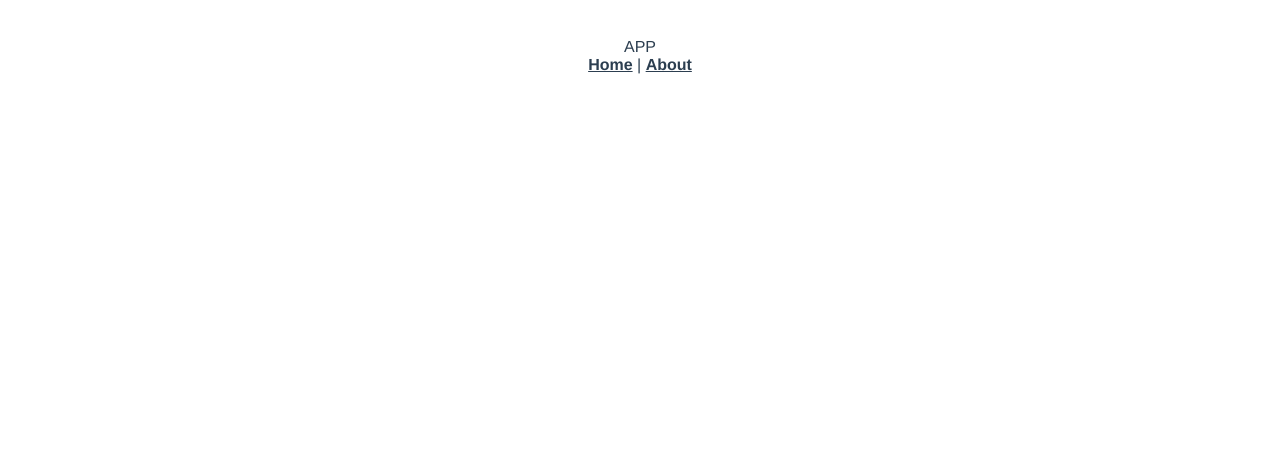
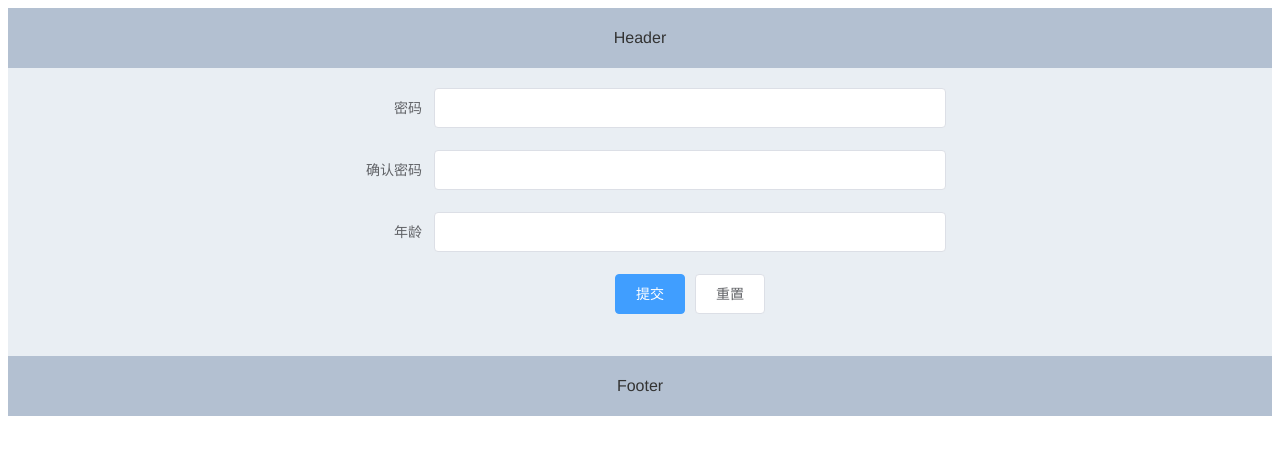
Before and after one commit to BPLSL/onlineLearningClient, a Vue app: page /login in a window 1280 px wide. Shown: the top 454 px of the page. Built offline with nearby package versions, Linux system fonts and the light colour scheme.

Commit message:
登录界面框架

```diff
--- a/package.json
+++ b/package.json
@@ -10,6 +10,7 @@
   },
   "dependencies": {
     "core-js": "^3.6.5",
+    "element-ui": "^2.15.1",
     "vue": "^2.6.11",
     "vue-router": "^3.2.0",
     "vuex": "^3.4.0"
--- a/src/App.vue
+++ b/src/App.vue
@@ -1,11 +1,11 @@
 <template>
   <div id="app">
-    <div id="nav">
-      APP
+    <!-- <div id="nav">
       <br/>
       <router-link to="/">Home</router-link> |
-      <router-link to="/about">About</router-link>
-    </div>
+      <router-link to="/about">About</router-link> |
+      <router-link to="/login">Login</router-link>
+    </div> -->
     <router-view/>
   </div>
 </template>
--- /dev/null
+++ b/src/components/Login.vue
@@ -0,0 +1,140 @@
+<template>
+    <div id="div">
+
+        <el-container>
+            <el-header>Header</el-header>
+            <el-main>
+                <el-row type="flex" justify="center">
+                    <el-col :span="6"><div class="grid-content bg-purple"></div></el-col>
+                    <el-col :span="12">
+                        <div class="grid-content">
+                            <el-form :model="ruleForm" status-icon :rules="rules" ref="ruleForm" label-width="100px" class="demo-ruleForm">
+                                <el-form-item label="密码" prop="pass">
+                                    <el-input type="password" v-model="ruleForm.pass" autocomplete="off"></el-input>
+                                </el-form-item>
+                                <el-form-item label="确认密码" prop="checkPass">
+                                    <el-input type="password" v-model="ruleForm.checkPass" autocomplete="off"></el-input>
+                                </el-form-item>
+                                <el-form-item label="年龄" prop="age">
+                                    <el-input v-model.number="ruleForm.age"></el-input>
+                                </el-form-item>
+                                <el-form-item>
+                                    <el-button type="primary" @click="submitForm('ruleForm')">提交</el-button>
+                                    <el-button @click="resetForm('ruleForm')">重置</el-button>
+                                </el-form-item>
+                            </el-form>
+
+                        </div></el-col>
+                    <el-col :span="6"><div class="grid-content bg-purple">&nbsp;</div></el-col>
+                </el-row>
+
+            </el-main>
+            <el-footer>Footer</el-footer>
+        </el-container>
+
+    </div>
+</template>
+
+<script>
+export default {
+  name: 'Login',
+  data() {
+      var checkAge = (rule, value, callback) => {
+        if (!value) {
+          return callback(new Error('年龄不能为空'));
+        }
+        setTimeout(() => {
+          if (!Number.isInteger(value)) {
+            callback(new Error('请输入数字值'));
+          } else {
+            if (value < 18) {
+              callback(new Error('必须年满18岁'));
+            } else {
+              callback();
+            }
+          }
+        }, 1000);
+      };
+      var validatePass = (rule, value, callback) => {
+        if (value === '') {
+          callback(new Error('请输入密码'));
+        } else {
+          if (this.ruleForm.checkPass !== '') {
+            this.$refs.ruleForm.validateField('checkPass');
+          }
+          callback();
+        }
+      };
+      var validatePass2 = (rule, value, callback) => {
+        if (value === '') {
+          callback(new Error('请再次输入密码'));
+        } else if (value !== this.ruleForm.pass) {
+          callback(new Error('两次输入密码不一致!'));
+        } else {
+          callback();
+        }
+      };
+      return {
+        ruleForm: {
+          pass: '',
+          checkPass: '',
+          age: ''
+        },
+        rules: {
+          pass: [
+            { validator: validatePass, trigger: 'blur' }
+          ],
+          checkPass: [
+            { validator: validatePass2, trigger: 'blur' }
+          ],
+          age: [
+            { validator: checkAge, trigger: 'blur' }
+          ]
+        }
+      };
+    },
+    methods: {
+      submitForm(formName) {
+        this.$refs[formName].validate((valid) => {
+          if (valid) {
+            alert('submit!');
+          } else {
+            console.log('error submit!!');
+            return false;
+          }
+        });
+      },
+      resetForm(formName) {
+        this.$refs[formName].resetFields();
+      }
+    }
+
+}
+</script>
+
+<!-- Add "scoped" attribute to limit CSS to this component only -->
+<style scoped lang="less">
+    .el-header, .el-footer {
+    background-color: #B3C0D1;
+    color: #333;
+    text-align: center;
+    line-height: 60px;
+  }
+
+  .el-main {
+    background-color: #E9EEF3;
+    color: #333;
+    text-align: center;
+    line-height: 160px;
+  }
+
+  .el-row {
+    margin-bottom: 20px;
+    &:last-child {
+      margin-bottom: 0;
+    }
+  }
+  .el-col {
+    border-radius: 4px;
+  }
+</style>
--- a/src/main.js
+++ b/src/main.js
@@ -2,8 +2,11 @@ import Vue from 'vue'
 import App from './App.vue'
 import router from './router'
 import store from './store'
+import ElementUI from 'element-ui';
+import 'element-ui/lib/theme-chalk/index.css';
 
 Vue.config.productionTip = false
+Vue.use(ElementUI);
 
 new Vue({
   router,
--- a/src/router/index.js
+++ b/src/router/index.js
@@ -17,6 +17,14 @@ const routes = [
     // this generates a separate chunk (about.[hash].js) for this route
     // which is lazy-loaded when the route is visited.
     component: () => import(/* webpackChunkName: "about" */ '../views/About.vue')
+  },
+  {
+    path: '/login',
+    name: 'Login',
+    // route level code-splitting
+    // this generates a separate chunk (about.[hash].js) for this route
+    // which is lazy-loaded when the route is visited.
+    component: () => import(/* webpackChunkName: "about" */ '@/components/Login.vue')
   }
 ]
 
```
Also changed, not shown: 1 other file (tests, documents, lock files or other folders).
